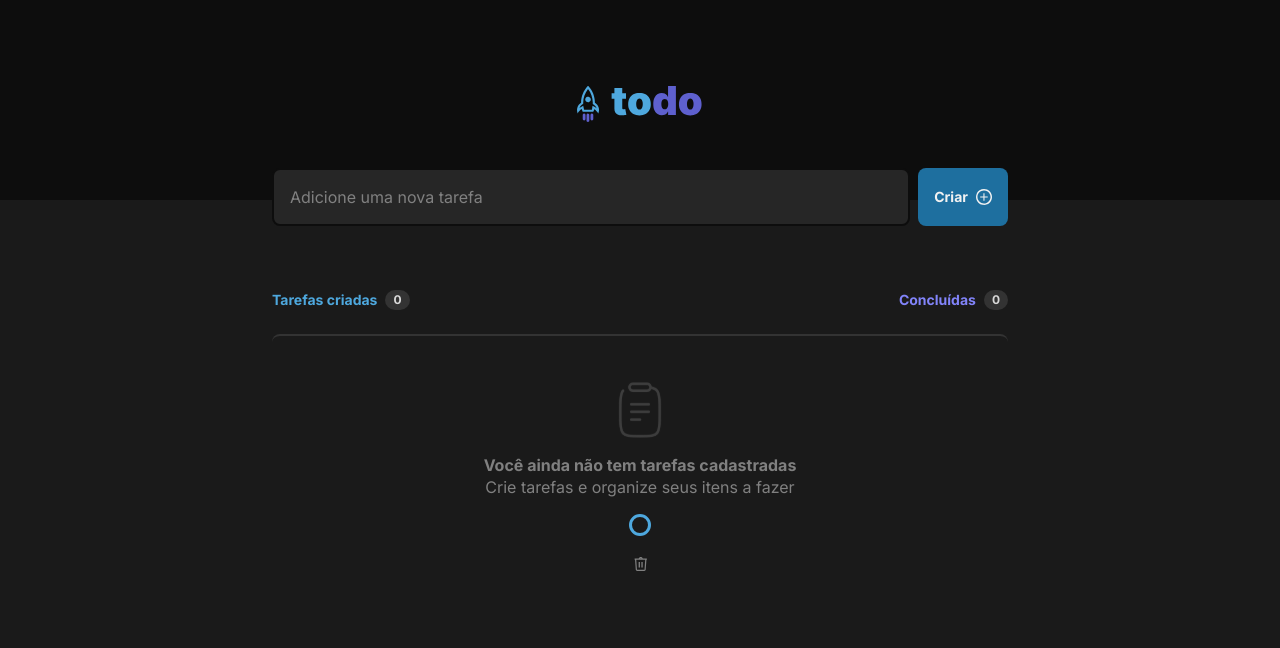
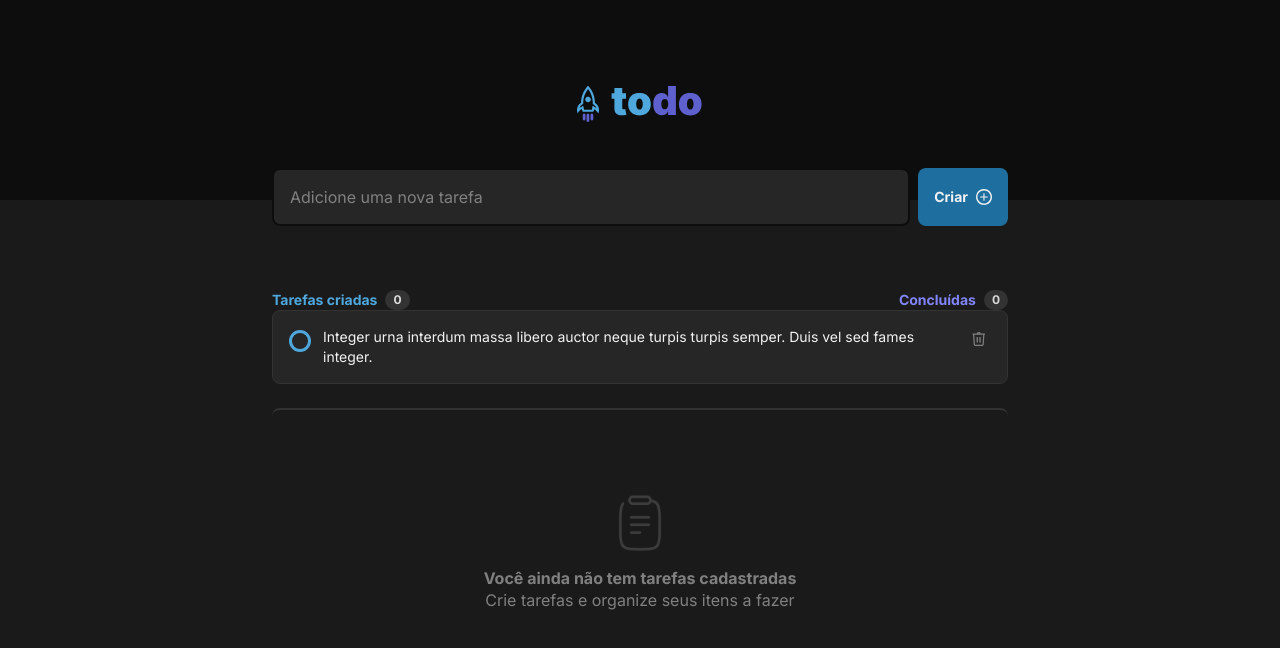
Before and after one commit to CarlosAlexandredevv/To-do-list, a React (Vite) app: page / in a window 1280 px wide. Shown: the top 648 px of the page. Built offline with nearby package versions, Linux system fonts and the light colour scheme.

Commit message:
feat:Task components styles

```diff
--- a/src/App.tsx
+++ b/src/App.tsx
@@ -1,8 +1,7 @@
 import ButtonCreate from './components/ButtonCreate';
-import ButtonTrash from './components/ButtonTrash';
-import Checkbox from './components/Checkbox';
 import { Header } from './components/Header';
 import Input from './components/Input';
+import Task from './components/Task';
 
 function App() {
   return (
@@ -30,6 +29,8 @@ function App() {
           </h2>
         </div>
 
+        <Task text="Integer urna interdum massa libero auctor neque turpis turpis semper. Duis vel sed fames integer." />
+
         <div className="h-[287px] flex flex-col gap-4 justify-center items-center mt-6 rounded-lg border-t-2 border-gray-400">
           <img src="Clipboard.svg" alt="Clipboard" />
           <div className="text-center">
@@ -40,8 +41,6 @@ function App() {
               Crie tarefas e organize seus itens a fazer
             </span>
           </div>
-          <Checkbox />
-          <ButtonTrash />
         </div>
       </div>
     </main>
--- a/src/components/Checkbox.tsx
+++ b/src/components/Checkbox.tsx
@@ -1,8 +1,9 @@
-export default function Checkbox() {
+export default function Checkbox({ ...props }) {
   return (
     <input
-      className="appearance-none border-[3px] border-blue rounded-full cursor-pointer duration-300 p-2 hover:border-blue-dark hover:bg-blue-dark hover:bg-opacity-20 checked:border-purple-dark checked:bg-purple-dark checked:bg-checkmark checked:bg-no-repeat checked:bg-center checked:duration-0 hover:checked:bg-purple hover:checked:border-purple"
+      className="mb-auto mt-[3px] appearance-none border-[3px] border-blue rounded-full cursor-pointer duration-300 p-2 hover:border-blue-dark hover:bg-blue-dark hover:bg-opacity-20 checked:border-purple-dark checked:bg-purple-dark checked:bg-checkmark checked:bg-no-repeat checked:bg-center checked:duration-0 hover:checked:bg-purple hover:checked:border-purple"
       type="checkbox"
+      {...props}
     />
   );
 }
--- /dev/null
+++ b/src/components/Task.tsx
@@ -0,0 +1,25 @@
+import { useState } from 'react';
+import ButtonTrash from './ButtonTrash';
+import Checkbox from './Checkbox';
+
+export default function Task({ text }: { text: string }) {
+  const [isChecked, setIsChecked] = useState(false);
+
+  function handleCheckboxChange() {
+    setIsChecked(!isChecked);
+  }
+
+  return (
+    <div className="flex bg-gray-500 border border-gray-400 rounded-lg p-4">
+      <Checkbox onChange={handleCheckboxChange} />
+      <p
+        className={`mx-3 flex-1 text-sm font-inter ${
+          isChecked ? 'text-gray-300 line-through' : 'text-gray-100'
+        }`}
+      >
+        {text}
+      </p>
+      <ButtonTrash />
+    </div>
+  );
+}
```
